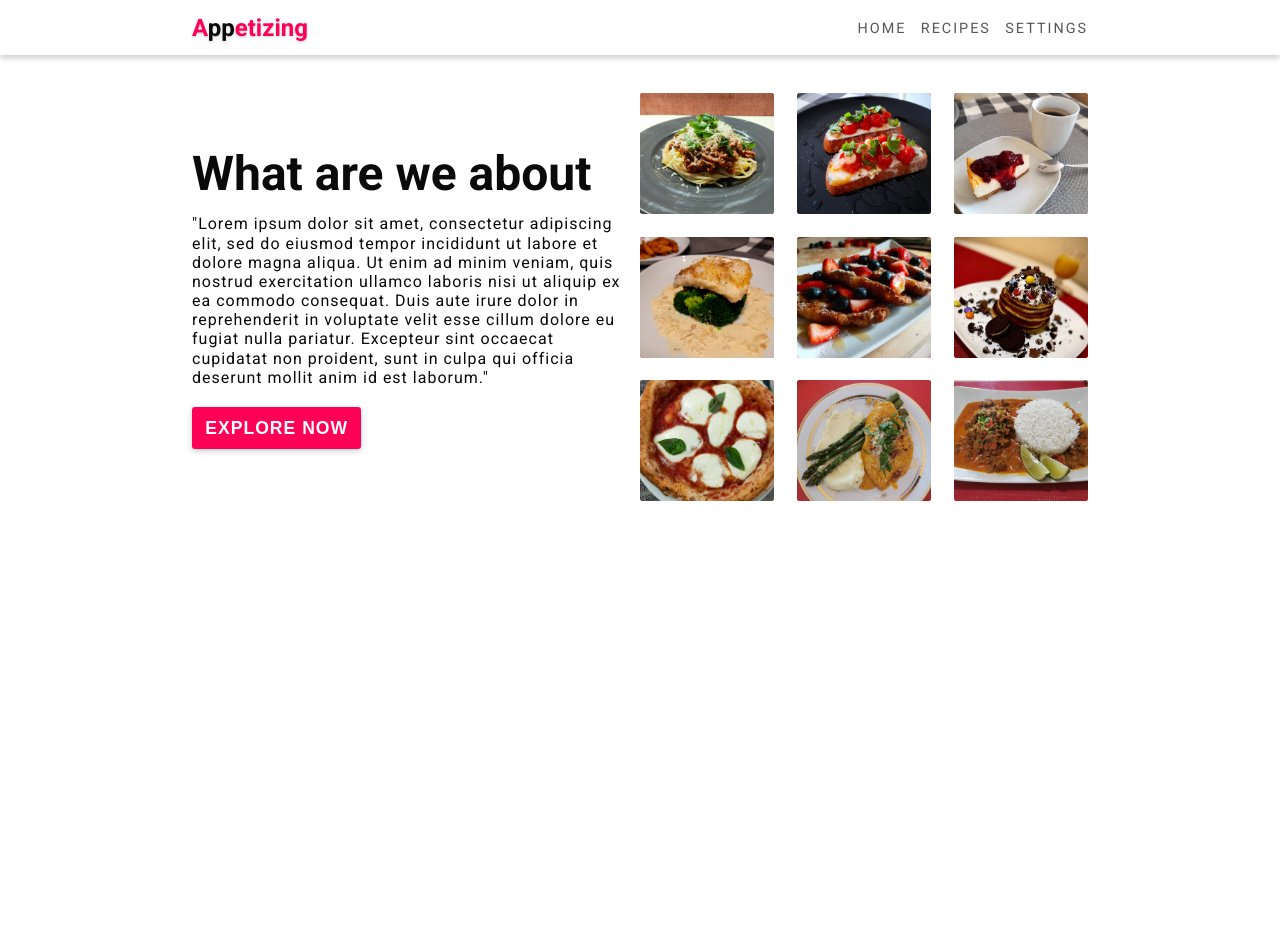
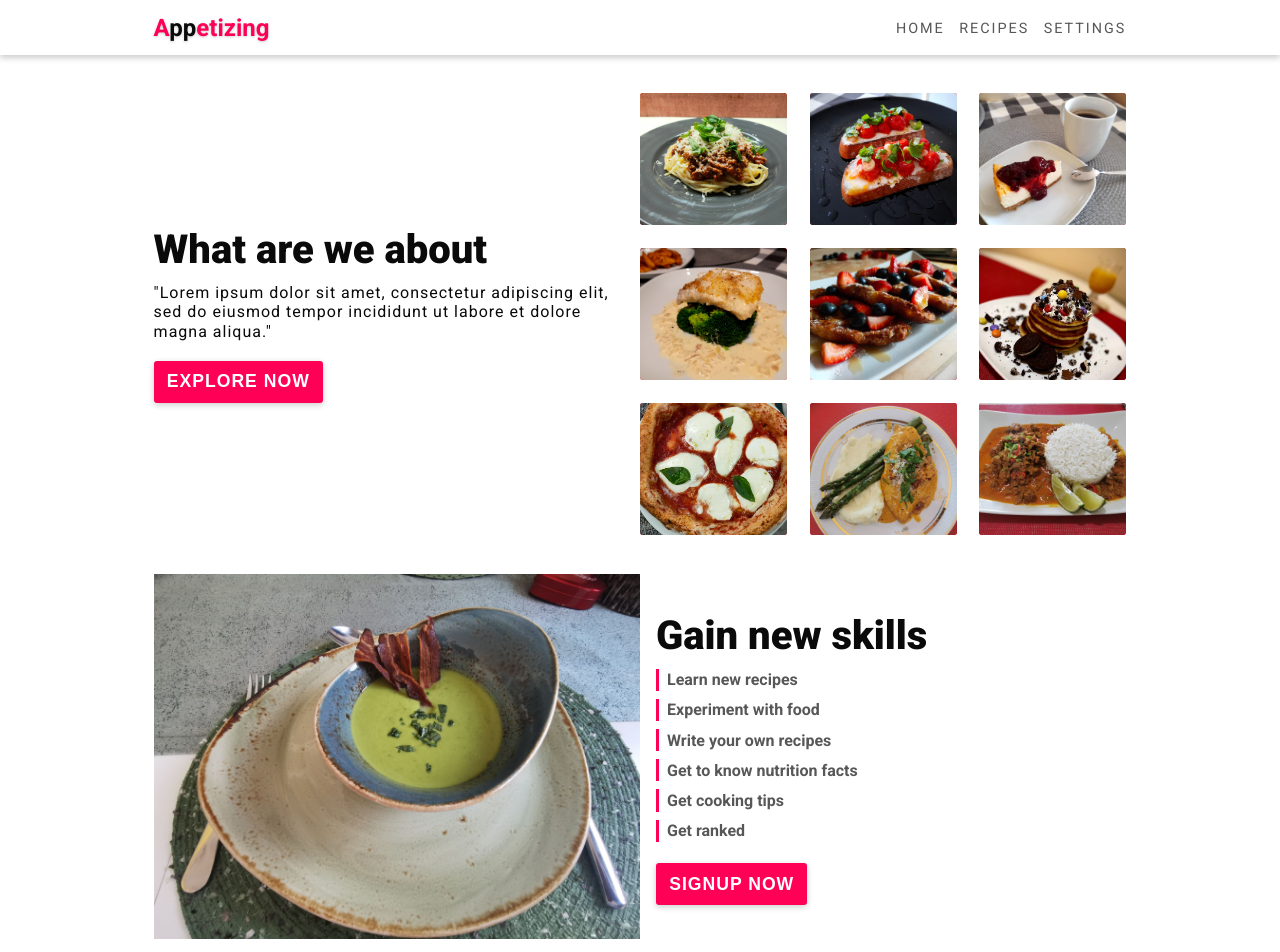
Before and after one commit to WojciechMaslany/Appetizing, a React (Create React App) app in the folder appetizing-frontend/: page /recipe in a window 1280 px wide. Shown: the top 952 px of the page. Before the commit the page ends 800 px from the top, so only its background shows below. Built offline with nearby package versions, Linux system fonts and the light colour scheme.

Commit message:
Improve section

```diff
--- a/appetizing-frontend/src/App.js
+++ b/appetizing-frontend/src/App.js
@@ -1,6 +1,7 @@
 // import { BrowserRouter, NavLink, Route, Routes } from "react-router-dom";
 import Navbar from "./components/Navbar";
 import IntroductionSection from "./components/IntroductionSection";
+import Improve from "./components/ImproveSection";
 // import { Recipe } from "./components/Recipe"
 
 function App() {
@@ -9,6 +10,7 @@ function App() {
       <Navbar />
       <div className="container main">
         <IntroductionSection/>
+        <Improve/>
       </div>
     </div>
   );
--- /dev/null
+++ b/appetizing-frontend/src/components/ImproveSection.js
@@ -0,0 +1,25 @@
+export default function Improve() {
+    const list = [
+        "Learn new recipes",
+        "Experiment with food",
+        "Write your own recipes",
+        "Get to know nutrition facts",
+        "Get cooking tips",
+        "Get ranked"
+    ]
+
+    return (
+        <div className="section improve">
+            <div className="col img">
+                <img src="/img/gallery/creamy_pea_soup.jpg" alt=""/>
+            </div>
+            <div className="col typography">
+                <h1 className="title">Gain new skills</h1>
+                { list.map((item, index) => (
+                    <p className="skill-item" key={index}>{item}</p>
+                ))}
+                <button className="btn">Signup now</button>
+            </div>
+        </div>
+    )
+}
--- a/appetizing-frontend/src/components/IntroductionSection.js
+++ b/appetizing-frontend/src/components/IntroductionSection.js
@@ -18,7 +18,7 @@ export default function IntroductionSection() {
         <div className="section intro">
             <div className="col typography">
                 <h1 className="title">What are we about</h1>
-                <p className="info">"Lorem ipsum dolor sit amet, consectetur adipiscing elit, sed do eiusmod tempor incididunt ut labore et dolore magna aliqua. Ut enim ad minim veniam, quis nostrud exercitation ullamco laboris nisi ut aliquip ex ea commodo consequat. Duis aute irure dolor in reprehenderit in voluptate velit esse cillum dolore eu fugiat nulla pariatur. Excepteur sint occaecat cupidatat non proident, sunt in culpa qui officia deserunt mollit anim id est laborum."</p>
+                <p className="info">"Lorem ipsum dolor sit amet, consectetur adipiscing elit, sed do eiusmod tempor incididunt ut labore et dolore magna aliqua."</p>
                 <button className="btn">Explore now</button>
             </div>
             <div className="col gallery">
--- a/appetizing-frontend/src/styles/index.scss
+++ b/appetizing-frontend/src/styles/index.scss
@@ -68,10 +68,12 @@ img {
 .section {
     display: flex;
     align-items: center;
+    margin-bottom: 3vw;
     .title {
         color: var(--text-color);
-        font-size: 3em;
+        font-size: 2.5em;
         margin-bottom: .25em;
+        font-weight: 900;
     }
     .info{
         color: var(--text-color);
@@ -85,44 +87,33 @@ img {
     };
 }
 
-.section.intro{
-    .typography {
-        padding-right: 1em;
+@import "partials/intro-section.scss";
+
+.section.improve {
+    .col.img{
+        img{
+            width: 100%;
+        }
     }
-    .gallery{
-        display: grid;
-        grid-template-columns: repeat(3, 1fr);
-        gap: 1.75vw;
-        .custom-image{
-            border-radius: 3px;
-            overflow: hidden;
-            transform: scale(0);
+    .col.typography{
+        padding-left: 1em;
+        .skill-item{
+            border-left: .2em solid var(--primary-color);
+            margin-bottom: .5em;
+            padding: .1em 0 .1em .5em;
+            color: var(--text-light);
+            font-weight: bold;
+            transform: translateX(100%);
             opacity: 0;
-            animation: getAnimationDuration(.5s) popOut forwards;
-            &:nth-child(2){
-                animation-delay: .1s;
+            animation: getAnimationDuration(.3s) slideInRight forwards;
+            @for $i from 2 through 7 {
+                &:nth-child(#{$i}) {
+                    animation-delay: #{$i * .1}s;
+                }
             }
-            &:nth-child(3){
-                animation-delay: .2s;
-            }
-            &:nth-child(6){
-                animation-delay: .3s;
-            }
-            &:nth-child(9){
-                animation-delay: .4s;
-            }
-            &:nth-child(8){
-                animation-delay: .5s;
-            }
-            &:nth-child(7){
-                animation-delay: .6s;
-            }
-            &:nth-child(4){
-                animation-delay: .7s;
-            }
-            &:nth-child(5){
-                animation-delay: .8s;
-            }
+        }
+        .btn {
+            margin-top: .75em;
         }
     }
 }
@@ -132,7 +123,7 @@ img {
 }
 
 .container{
-    padding-inline: 15vw;
+    padding-inline: 12vw;
 }
 
 @import "partials/animations.scss";
--- a/appetizing-frontend/src/styles/partials/_animations.scss
+++ b/appetizing-frontend/src/styles/partials/_animations.scss
@@ -17,3 +17,14 @@
         opacity: 1;
     }
 }
+
+@keyframes slideInRight {
+    from{
+        transform: translateX(100%);
+        opacity: 0;
+    }
+    to {
+        transform: translateX(0);
+        opacity: 1;
+    }
+}
--- /dev/null
+++ b/appetizing-frontend/src/styles/partials/_intro-section.scss
@@ -0,0 +1,41 @@
+.section.intro{
+    .typography {
+        padding-right: 1em;
+    }
+    .gallery{
+        display: grid;
+        grid-template-columns: repeat(3, 1fr);
+        gap: 1.75vw;
+        .custom-image{
+            border-radius: 3px;
+            overflow: hidden;
+            transform: scale(0);
+            opacity: 0;
+            animation: getAnimationDuration(.5s) popOut forwards;
+            &:nth-child(2){
+                animation-delay: .1s;
+            }
+            &:nth-child(3){
+                animation-delay: .2s;
+            }
+            &:nth-child(6){
+                animation-delay: .3s;
+            }
+            &:nth-child(9){
+                animation-delay: .4s;
+            }
+            &:nth-child(8){
+                animation-delay: .5s;
+            }
+            &:nth-child(7){
+                animation-delay: .6s;
+            }
+            &:nth-child(4){
+                animation-delay: .7s;
+            }
+            &:nth-child(5){
+                animation-delay: .8s;
+            }
+        }
+    }
+}
```
Also changed, not shown: appetizing-frontend/public/img/gallery/creamy_pea_soup.jpg (added).
